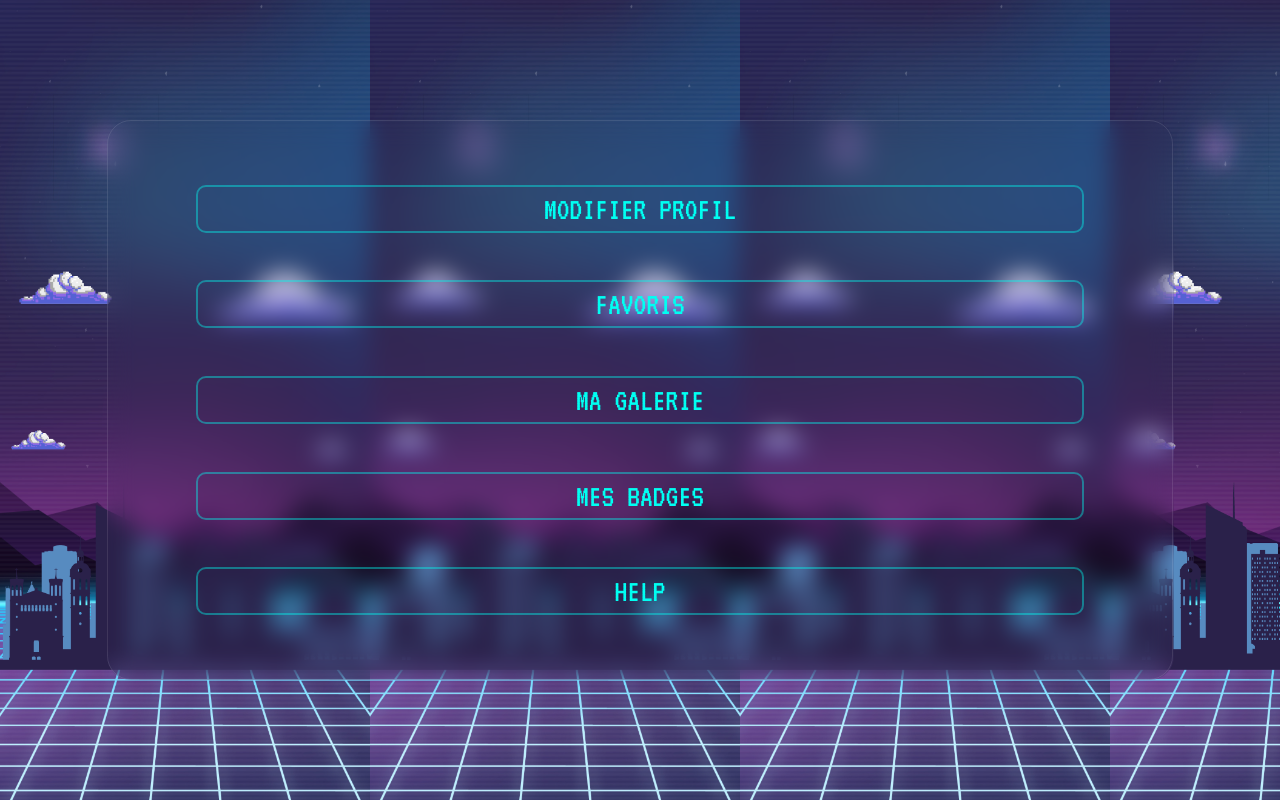
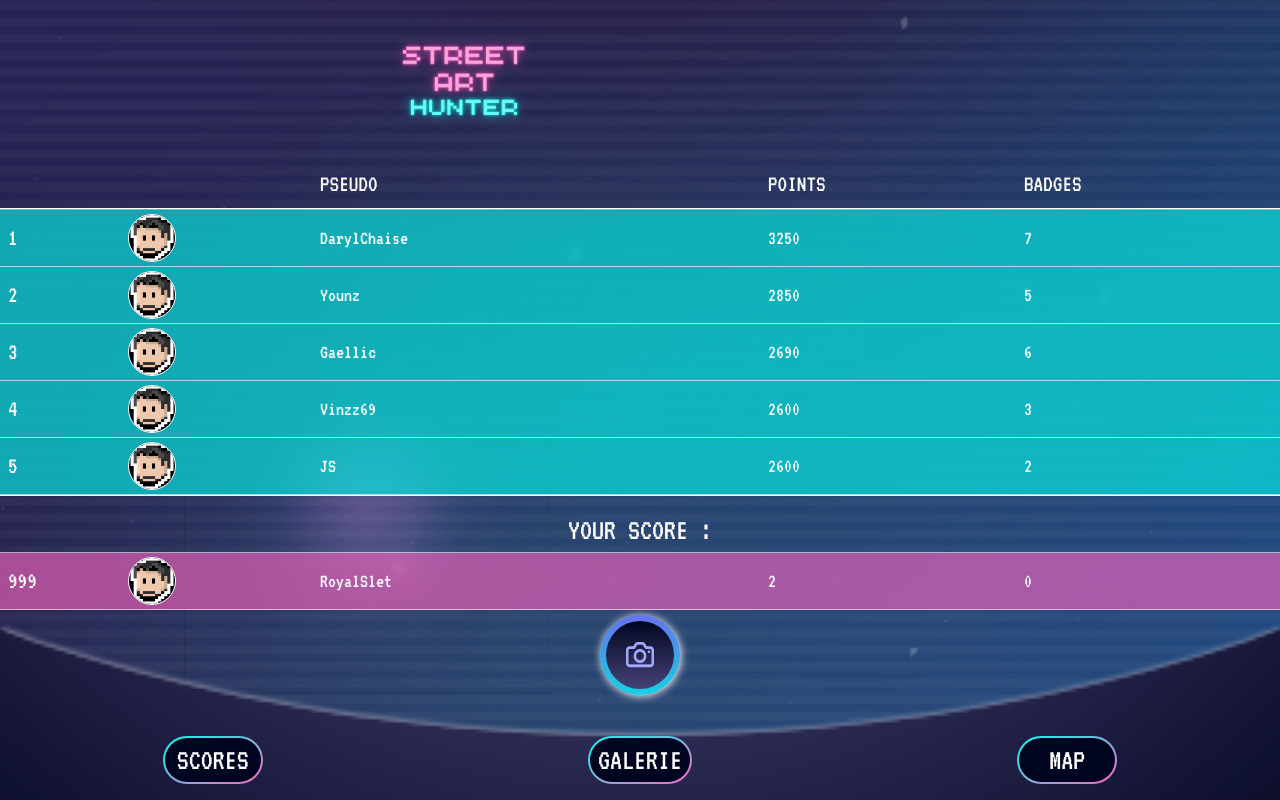
Before and after one commit to WildCodeSchool/P3_Street-Art-Hunter_Lyon_React_Sept_2022, a React (Vite) app in the folder frontend/: page / in a window 1280 px wide. Built offline with nearby package versions, Linux system fonts and the light colour scheme.

Commit message:
MAde the button more adaptable

```diff
--- a/frontend/src/App.jsx
+++ b/frontend/src/App.jsx
@@ -1,11 +1,11 @@
-import Menu from "@pages/Menu";
+import Scores from "@pages/Scores";
 
 import "./App.css";
 
 function App() {
   return (
     <div>
-      <Menu />
+      <Scores />
     </div>
   );
 }
--- a/frontend/src/components/BottomNav.jsx
+++ b/frontend/src/components/BottomNav.jsx
@@ -25,22 +25,22 @@ export default function BottomNav() {
           isActive={isActive}
           setIsActive={setIsActive}
           content="SCORES"
-          styleModif="mb-4"
-          bgColor="bottomdark"
+          styleModif="mb-4 w-[100px] text-3xl"
+          bgColor="bg-bottomdark"
         />
         <SwitchButton
           isActive={isActive}
           setIsActive={setIsActive}
           content="GALERIE"
-          styleModif="mb-4"
-          bgColor="bottomdark"
+          styleModif="mb-4 w-[100px] text-3xl"
+          bgColor="bg-bottomdark"
         />
         <SwitchButton
           isActive={isActive}
           setIsActive={setIsActive}
           content="MAP"
-          styleModif="mb-4"
-          bgColor="bottomdark"
+          styleModif="mb-4 w-[100px] text-3xl"
+          bgColor="bg-bottomdark"
         />
       </div>
       {isActive === "MAP" ? (
--- a/frontend/src/components/SwitchButton.jsx
+++ b/frontend/src/components/SwitchButton.jsx
@@ -12,17 +12,17 @@ export default function SwitchButton({
       {isActive === content ? (
         <button
           type="button"
-          className={`from-lightblue bg-gradient-to-br to-pink h-[48px] w-[93px] min-w-fit px-2 rounded-3xl text-black text-3xl font-main-font ${styleModif}`}
+          className={`from-lightblue bg-gradient-to-br to-pink h-[48px] min-w-fit px-2 rounded-3xl text-black font-main-font ${styleModif}`}
         >
           {content}
         </button>
       ) : (
         <div
-          className={`from-lightblue bg-gradient-to-br to-pink h-[48px] w-[93px] min-w-fit rounded-3xl p-[2px] ${styleModif}`}
+          className={`from-lightblue bg-gradient-to-br to-pink h-[48px] min-w-fit rounded-3xl p-[2px] ${styleModif}`}
         >
           <button
             type="button"
-            className={`bg-${bgColor}  h-full w-full min-w-fit px-2 rounded-3xl text-white text-3xl font-main-font ${styleModif}`}
+            className={`${bgColor}  h-full w-full min-w-fit px-2 rounded-3xl text-white font-main-font ${styleModif}`}
             onClick={() => {
               setIsActive(content);
             }}
```
